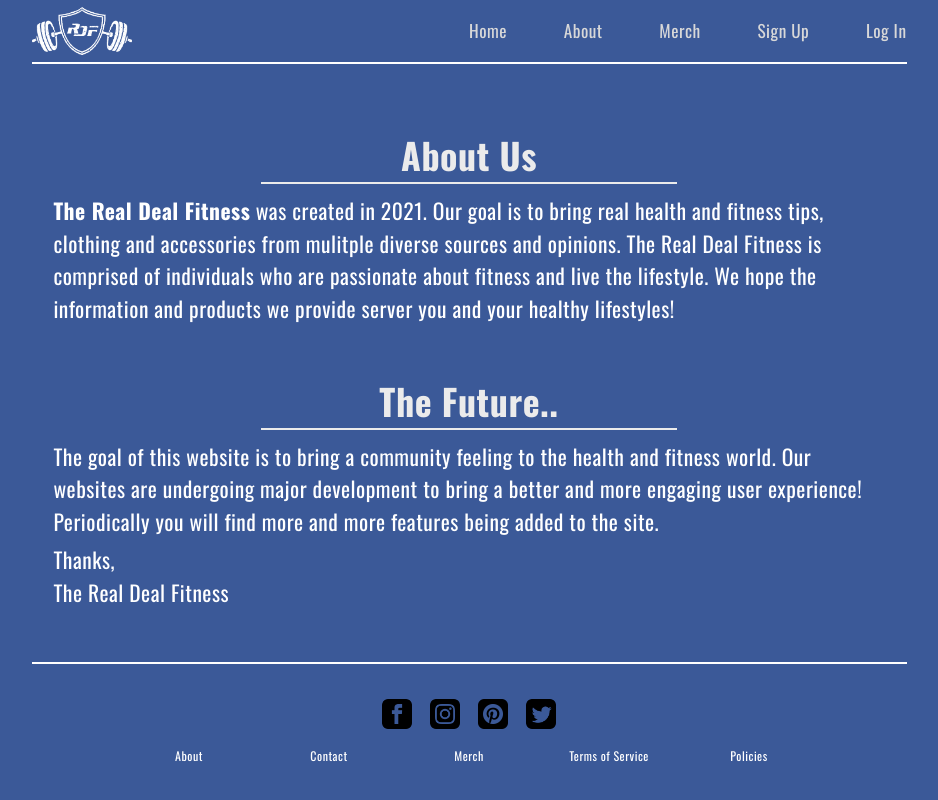
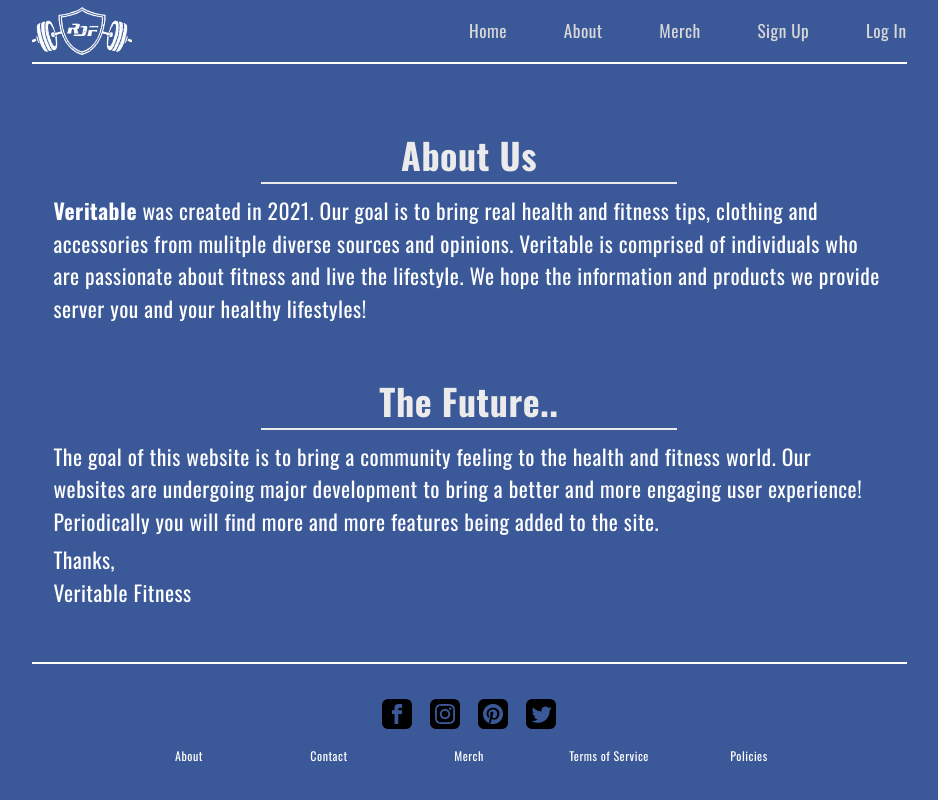
Before and after one commit to BillGibsonDev/MERN-Fitness-Blog-Client, a React (Create React App) app: page /About in a window 1280 px wide. Shown: the whole page, without its empty margins (171-1109 px from the left). Built offline with nearby package versions, Linux system fonts and the light colour scheme.

Commit message:
Update AboutPage.js

```diff
--- a/src/pages/static-pages/AboutPage.js
+++ b/src/pages/static-pages/AboutPage.js
@@ -6,15 +6,15 @@
         <StyledAbout >
             <div className="about-wrapper">
                 <h1>About Us</h1>
-                <p><span id="bold">The Real Deal Fitness</span> was created in 2021. Our goal is to bring real health and fitness tips,
-                clothing and accessories from mulitple diverse sources and opinions. The Real Deal Fitness is comprised of individuals
+                <p><span id="bold">Veritable</span> was created in 2021. Our goal is to bring real health and fitness tips,
+                clothing and accessories from mulitple diverse sources and opinions. Veritable  is comprised of individuals
                 who are passionate about fitness and live the lifestyle.  We hope the information and products we provide server you and your healthy lifestyles!
                 </p>
                 <h1 id="bottomHeader">The Future..</h1>
                 <p>The goal of this website is to bring a community feeling to the health and fitness world. Our websites are undergoing major development to
                 bring a better and more engaging user experience!  Periodically you will find more and more features being added to the site.
                 </p>
-                <p id="thanks"><span>Thanks,</span>The Real Deal Fitness</p>
+                <p id="thanks"><span>Thanks,</span>Veritable Fitness</p>
             </div>
         </StyledAbout >
     )
```
